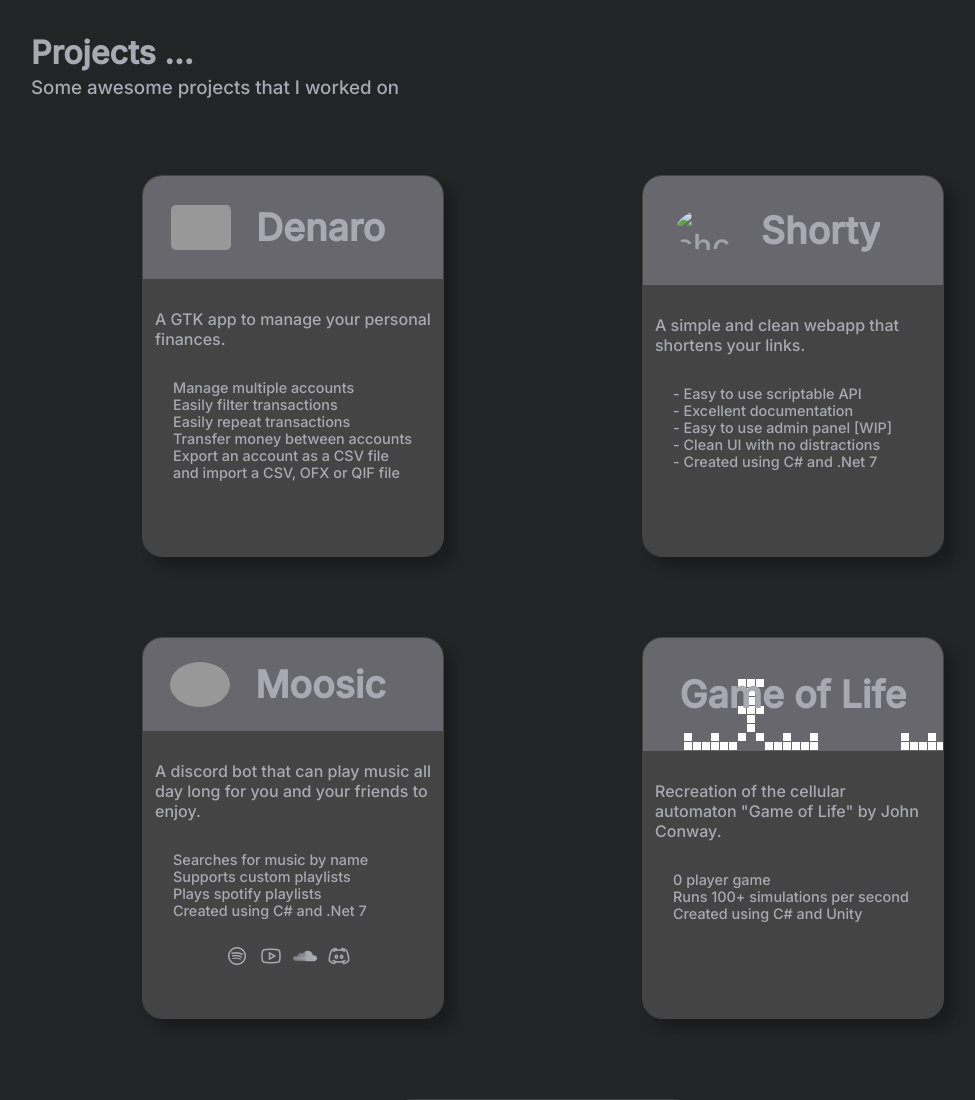
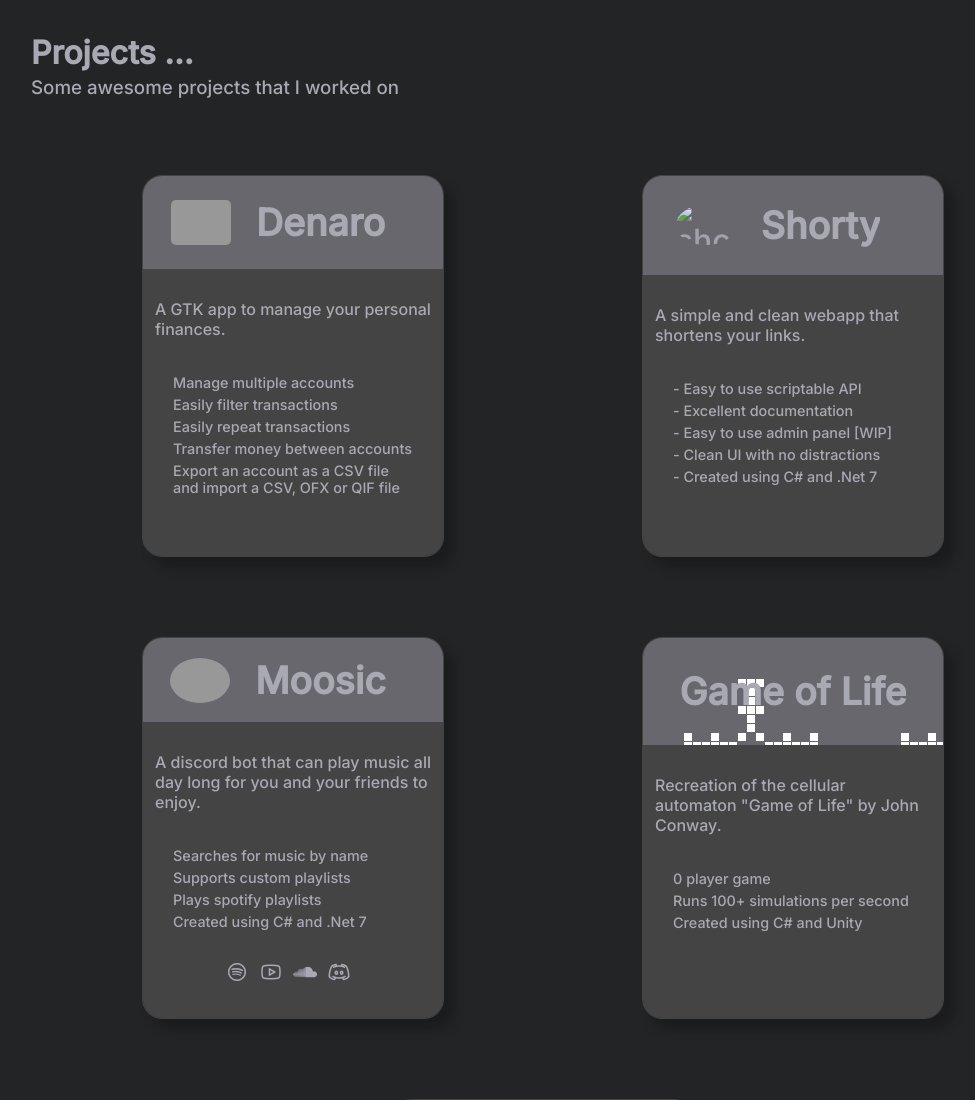
Before and after one commit to JoseBritto/JoseBritto.github.io, a PHP site: page / in a window 1280 px wide; the page is wider, and only the part inside the window is pictured. Shown: the part 839-1939 px from the top of that part, without its empty margins (97-1072 px from the left). Run offline with PHP 8.4, Linux system fonts and the light colour scheme; grey boxes are pictures that could not be loaded.

Commit message:
Improve margin for li in projects

```diff
--- a/assets/css/projects.css
+++ b/assets/css/projects.css
@@ -77,6 +77,10 @@
     font-size: 0.9em;
 }
 
+#projects .project-card .bottom ul li{
+    margin: 5px 0;
+}
+
 #projects .project-card .bottom p{
     margin: 10% 4%;
     text-align: left;
```
